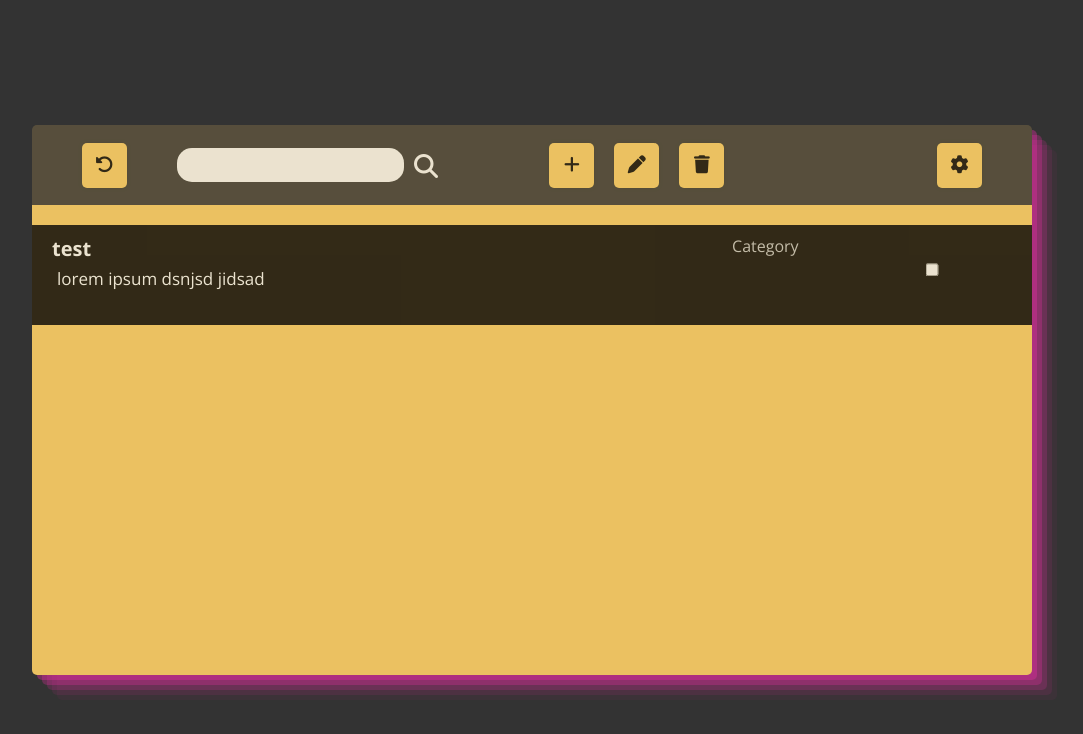
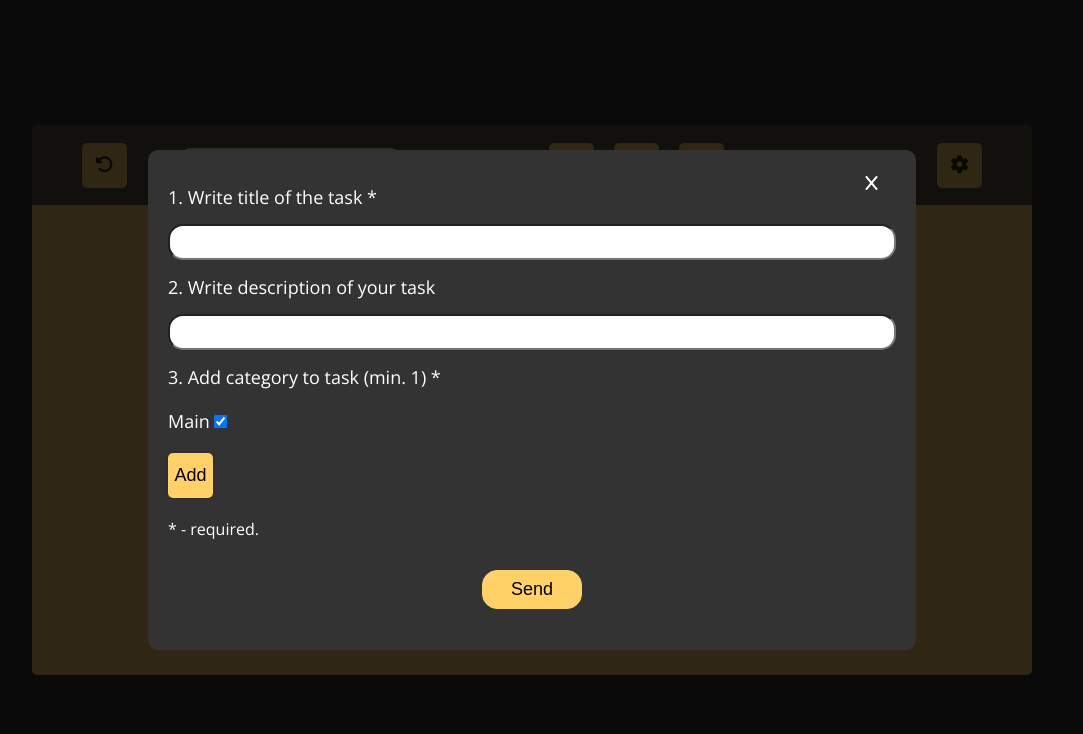
Before and after one commit to kubaplayer05/ToDoList, a plain HTML site: page index.html in a window 1280 px wide. Both pictures are taken after a click on the button 679 px from the left and 165 px from the top of the page. Shown: the whole page, without its empty margins (108-1191 px from the left). Drawn offline with nearby package versions, Linux system fonts and the light colour scheme.

Commit message:
working add tasks system
delete shadow from div.app, working modal

```diff
--- a/index.html
+++ b/index.html
@@ -41,6 +41,31 @@
 
     </div>
 
+    <div class="modal">
+        <div class="modal-form">
+            <label for="input-title" class="label">1. Write title of the task *
+                <input type="text" id="input-title" class="input-text" required>
+            </label>
+            <label for="input-desc" class="label">2. Write description of your task
+                <input type="text" id="input-desc" class="input-text">
+            </label>
+            <label for="input-category" class="label">3. Add category to task (min. 1) *
+                <div class="input-category-container">
+                    <label class="category-label">
+                        Main
+                        <input type="checkbox" checked>
+                    </label>
+                </div>
+                <button class="btn add-category-btn">Add</button>
+            </label>
+            <p class="form-info">* - required.</p>
+            <button class="form-submit">Send</button>
+        </div>
+        <i class="fa-solid fa-x"></i>
+   </div>
+
+   <div class="shadow"></div>
+
     <script src="./src/script.js"></script>
 </body>
 </html>
--- a/src/script.js
+++ b/src/script.js
@@ -1,10 +1,38 @@
+// main elements
 const body = document.querySelector('body')
 const container = document.querySelector('.task-container')
+const modal = document.querySelector('.modal')
 // get all buttons from menu
 const createBtn = document.querySelector('.create-btn')
 const editBtn = document.querySelector('.edit-btn')
 const deleteBtn = document.querySelector('.delete-btn')
 const settingsBtn = document.querySelector('.settings-btn')
+// modal
+const inputTitle = document.querySelector('#input-title')
+const inputDesc = document.querySelector('#input-desc')
+const submit = document.querySelector('.form-submit')
+// icon
+const closeIcon = document.querySelector('.fa-x')
+// shadow
+const shadow = document.querySelector('.shadow')
+
+// event listeners
+
+createBtn.addEventListener('click',() => {
+    showUpModal()
+})
+
+closeIcon.addEventListener('click', () => {
+    closeModal()
+})
+
+submit.addEventListener('click', () => {
+   createTask(getDataFromInputs().title,getDataFromInputs().desc)
+   clearModal()
+   closeModal()
+})
+
+// functions
 
 const createTask = (titleValue,descValue) => {
     // gets task elements to variables
@@ -32,8 +60,26 @@ const createTask = (titleValue,descValue) => {
     container.append(task)
 }
 
-createBtn.addEventListener('click',() => {
+const getDataFromInputs = () => {
+    const titleValue = inputTitle.value
+    const descValue = inputDesc.value
+    return {
+        title: titleValue,
+        desc: descValue
+    }
+}
 
+const closeModal = () => {
+    modal.style.display = 'none'
+    shadow.style.display = 'none'
+}
 
-    createTask('test','lorem ipsum dsnjsd jidsad')
-})
+const clearModal = () => {
+    inputTitle.value = ''
+    inputDesc.value = ''
+}
+
+const showUpModal = () => {
+    modal.style.display = 'block'
+    shadow.style.display = 'block'
+}
--- a/style.css
+++ b/style.css
@@ -44,7 +44,6 @@ body {
     background-color: var(--theme-color);
     opacity: 0.9;
     border-radius: 5px;
-    box-shadow: rgba(240, 46, 170, 0.4) 5px 5px, rgba(240, 46, 170, 0.3) 10px 10px, rgba(240, 46, 170, 0.2) 15px 15px, rgba(240, 46, 170, 0.1) 20px 20px, rgba(240, 46, 170, 0.05) 25px 25px;
 }
 
 .nav-menu {
@@ -163,3 +162,96 @@ body {
     left: 90%;
     transform: translate(-50%,-90%);
 }
+
+.modal {
+    background-color: var(--bg-color);
+    position: absolute;
+    top: 50%;
+    left: 50%;
+    transform: translate(-50%,-50%);
+    width: 60%;
+    height: 500px;
+    padding: 20px;
+    border-radius: 10px;
+    z-index: 2;
+    display: none;
+}
+
+.modal-form {
+    display: flex;
+    flex-direction: column;
+    margin-top: 15px;
+}
+
+.label {
+    display: flex;
+    flex-direction: column;
+    font-size: 1.8rem;
+}
+
+.input-text {
+    margin: 15px 0;
+    padding: 7px 5px;
+    font-size: 1.6rem;
+    border-radius: 15px;
+}
+
+.input-category-container {
+    margin-top: 10px;
+    max-height: 100px;
+    overflow-y: auto;
+    display: flex;
+    flex-direction: column;
+}
+
+.category-label {
+    margin-top: 10px;
+}
+
+.add-category-btn {
+    margin-top: 20px;
+}
+
+.form-info {
+    font-size: 1.6rem;
+    margin-top: 20px;
+}
+
+.form-submit {
+    width: 100px;
+    margin: 30px auto;
+    margin-bottom: 0;
+    padding: 8px 5px;
+    border-radius: 15px;
+    font-size: 1.8rem;
+    cursor: pointer;
+    border: 1px solid var(--theme-color);
+    background-color: var(--theme-color);
+    transition: all 0.3s ease-in-out;
+}
+
+.form-submit:hover {
+    background-color: transparent;
+    color: var(--text-color);
+}
+
+.fa-x {
+    position: absolute;
+    top: 5%;
+    right: 5%;
+    font-size: 1.6rem;
+    cursor: pointer;
+    color: var(--text-color);
+}
+
+.shadow {
+    z-index: 1;
+    background-color: var(--dark);
+    width: 100%;
+    height: 100%;
+    opacity: 0.8;
+    position: absolute;
+    top: 0;
+    left: 0;
+    display: none;
+}
```
